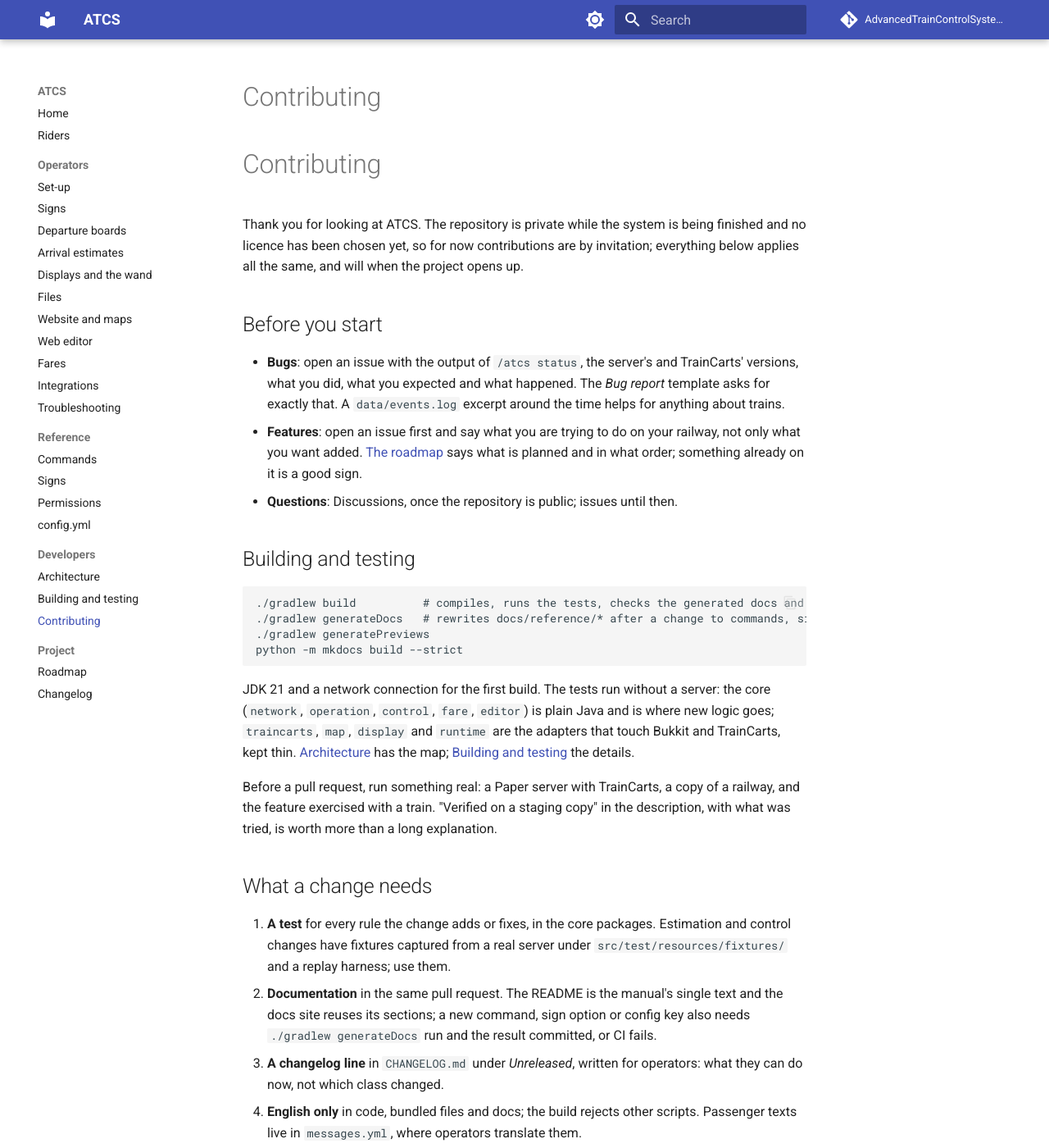
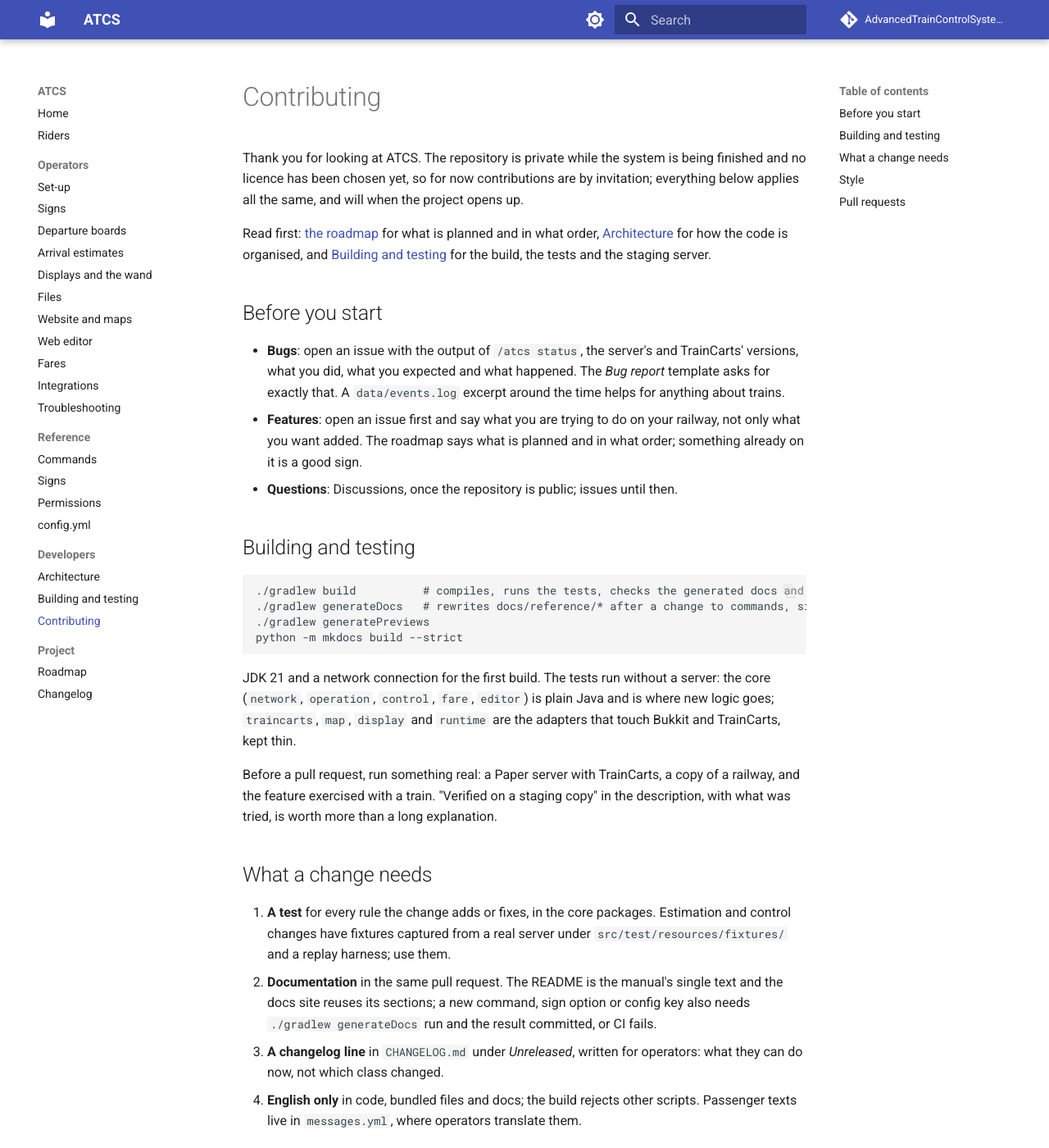
Before and after one commit to 0x6Ason/AdvancedTrainControlSystem, an MkDocs documentation site: the page built from docs/developers/contributing.md, in a window 1280 px wide and 1400 px high. Shown: the whole window at 82% size. Built offline with MkDocs 1.6.1 and Material for MkDocs 9.7.7, drawn with Linux system fonts in a browser that asks for light colours; comment, search, counter and statistics services are not loaded.

Commit message:
CI: commit the staging fixtures the ignore rule hid; docs links on the Contributing page
The staging/ rule in .gitignore also matched src/test/resources/fixtures/staging, so
the replay and rail graph tests have failed in CI since the fixtures were added.
The rule now applies to the repository root only.

```diff
--- a/CONTRIBUTING.md
+++ b/CONTRIBUTING.md
@@ -4,14 +4,19 @@ Thank you for looking at ATCS. The repository is private while the system is bei
 no licence has been chosen yet, so for now contributions are by invitation; everything below
 applies all the same, and will when the project opens up.
 
+Read first: [the roadmap](docs/ROADMAP.md) for what is planned and in what order,
+[Architecture](docs/ARCHITECTURE.md) for how the code is organised, and [Building and
+testing](docs/developers/building.md) for the build, the tests and the staging server.
+
+<!-- --8<-- [start:guide] -->
 ## Before you start
 
 - **Bugs**: open an issue with the output of `/atcs status`, the server's and TrainCarts'
   versions, what you did, what you expected and what happened. The *Bug report* template asks for
   exactly that. A `data/events.log` excerpt around the time helps for anything about trains.
 - **Features**: open an issue first and say what you are trying to do on your railway, not only
-  what you want added. [The roadmap](docs/ROADMAP.md) says what is planned and in what order;
-  something already on it is a good sign.
+  what you want added. The roadmap says what is planned and in what order; something already on
+  it is a good sign.
 - **Questions**: Discussions, once the repository is public; issues until then.
 
 ## Building and testing
@@ -26,8 +31,7 @@ python -m mkdocs build --strict
 JDK 21 and a network connection for the first build. The tests run without a server: the core
 (`network`, `operation`, `control`, `fare`, `editor`) is plain Java and is where new logic goes;
 `traincarts`, `map`, `display` and `runtime` are the adapters that touch Bukkit and TrainCarts,
-kept thin. [Architecture](docs/ARCHITECTURE.md) has the map; [Building and
-testing](docs/developers/building.md) the details.
+kept thin.
 
 Before a pull request, run something real: a Paper server with TrainCarts, a copy of a railway,
 and the feature exercised with a train. "Verified on a staging copy" in the description, with
--- a/docs/developers/contributing.md
+++ b/docs/developers/contributing.md
@@ -1,3 +1,11 @@
 # Contributing
 
---8<-- "CONTRIBUTING.md"
+Thank you for looking at ATCS. The repository is private while the system is being finished and
+no licence has been chosen yet, so for now contributions are by invitation; everything below
+applies all the same, and will when the project opens up.
+
+Read first: [the roadmap](../ROADMAP.md) for what is planned and in what order,
+[Architecture](../ARCHITECTURE.md) for how the code is organised, and [Building and
+testing](building.md) for the build, the tests and the staging server.
+
+--8<-- "CONTRIBUTING.md:guide"
```
Also changed, not shown: other parts of CONTRIBUTING.md (+1 -0 lines), 5 other files.
